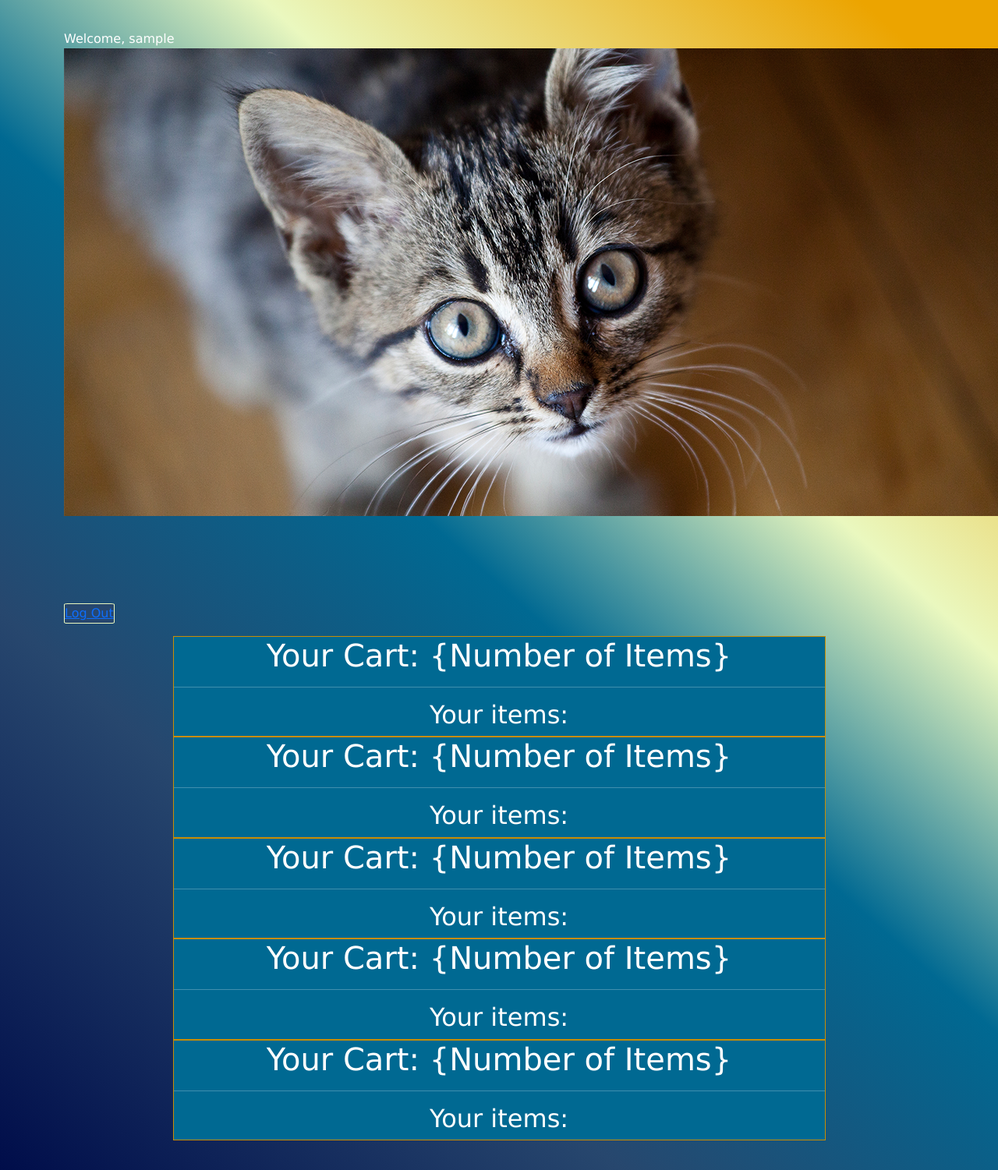
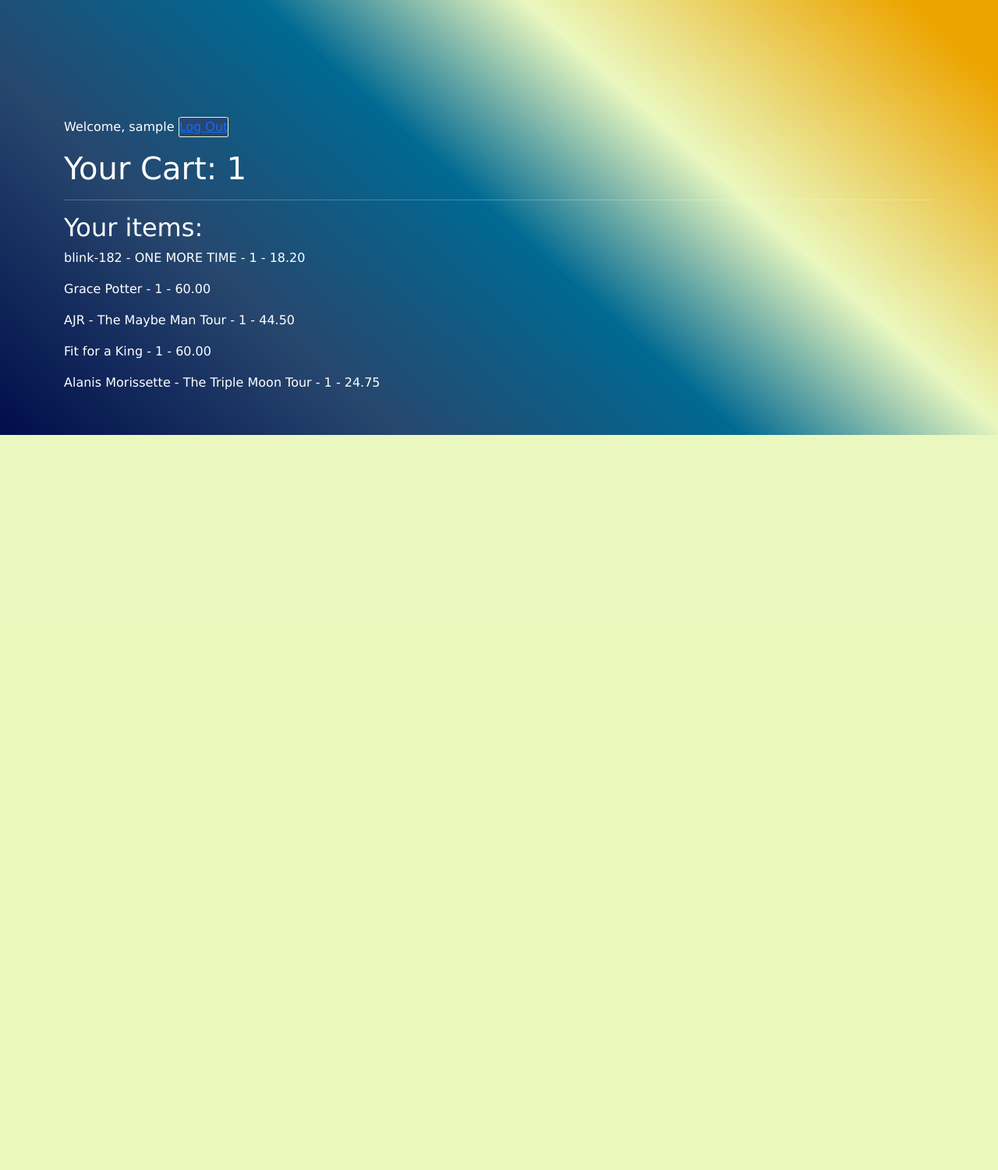
Before and after one commit to Jahgor123/TicketMasterFinalProject, a Django app: template templates/cart.html in a window 1280 px wide. Shown: the whole page at 78% size. After the commit the page ends 558 px from the top, so only its background shows below. Run offline with Django 4.2, Linux system fonts and the light colour scheme; a user stored in the database is signed in; data comes from the database, SQL or seed files in the repository; both versions use the stored data as it was after the commit; the template is opened without the code that fills it: values that come from a table or form of the project are taken from there, most other values are stand-ins (such as "Sample title", 1, 10 or a date in 2020).

Commit message:
Updated cart_view to get amount of tickets in users cart, Removed cat img from cart page (can't see username)

```diff
--- a/templates/cart.html
+++ b/templates/cart.html
@@ -23,22 +23,21 @@
 
             {#            <img src="{% static 'images/Login.png' %}" id="logo" alt="logoImg" class="log-in-img" type="submit" name="login"> Login In#}
             <p class="float-right" > Welcome, {{ username }}
-                <img src="{% static 'images/cat.png' %}" >
+{#                <img src="{% static 'images/cat.png' %}" >#}
 
 {#                display logout button on top right#}
                 <button type="button" class=" log-in" type="submit" value="logout">
                     <a href="{% url 'logout' %}">Log Out</a>
                 </button>
-        {% for ticket in tickets %}
-            <div class="results-cart">
-                <h1>Your Cart: {Number of Items}</h1>
-                <hr>
-                <div>
-                    <h2>Your items:</h2>
-                </div>
+            <h1>Your Cart: {{ tickets_count }}</h1>
+            <hr>
+            <div>
+                <h2>Your items:</h2>
+                <!-- Loop through the tickets and display details -->
+                {% for ticket in tickets %}
+                    <p>{{ ticket.name }} - {{ ticket.quantity }} - {{ ticket.price }}</p>
+                {% endfor %}
             </div>
-
-            {% endfor %}
 
                 {% else %}
                 <button type="button" class="btn col-4 log-in">
```
Also changed, not shown: db.sqlite3.
